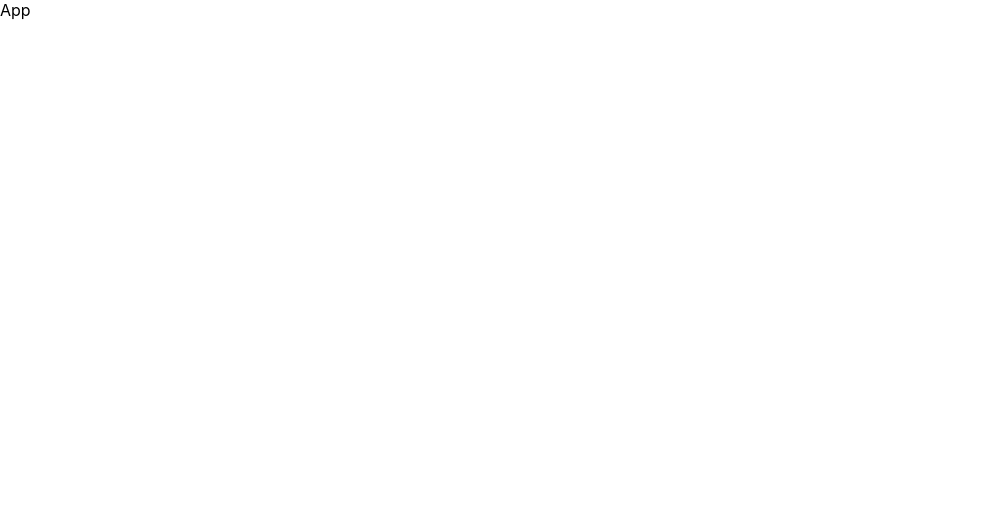
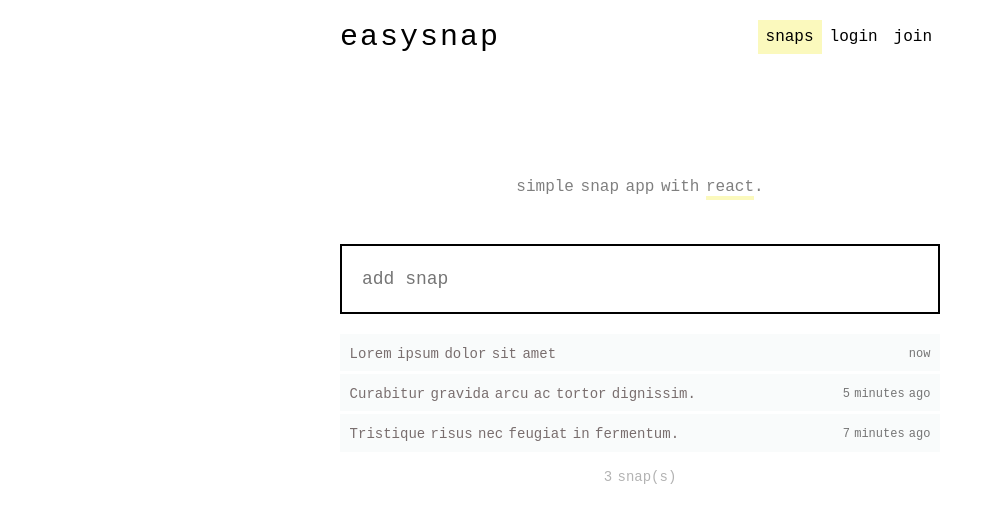
Before and after one commit to mfrkankaya/nodejs, a React (Create React App) app in the folder easysnap/client/: page / in a window 1280 px wide. Shown: the top 522 px of the page, without its empty margins (0-1003 px from the left). Built offline with nearby package versions, Linux system fonts and the light colour scheme.

Commit message:
UI Integration - 1

```diff
--- a/easysnap/client/src/App.js
+++ b/easysnap/client/src/App.js
@@ -1,7 +1,61 @@
 import React from 'react'
 
 function App() {
-  return <div className='App'>App</div>
+  return <div id="app">
+  <div className="container">
+      <div className="header">
+          <div className="logo">
+              <h2 className="logo__title">easysnap</h2>
+          </div>
+
+          <div className="header_menu">
+              <div className="active">
+                  snaps
+              </div>
+              <div>
+                  login
+              </div>
+              <div>
+                  join
+              </div>
+          </div>
+      </div>
+
+      <div className="description">
+          <p className="sub_header__desc">simple snap app with <span>react</span>.</p>
+      </div>
+
+      <div>
+          <form>
+              <input className="add-snap__input" type="text" placeholder="add snap" />
+          </form>
+      </div>
+      <div>
+          <ul className="snaps">
+              <li>
+                  <div className="title">Lorem ipsum dolor sit amet</div>
+                  <div className="date">
+                      <span>now</span>
+                  </div>
+              </li>
+              <li>
+                  <div className="title">Curabitur gravida arcu ac tortor dignissim.</div>
+                  <div className="date">
+                      <span>5 minutes ago</span>
+                  </div>
+              </li>
+              <li>
+                  <div className="title">Tristique risus nec feugiat in fermentum.</div>
+                  <div className="date">
+                      <span>7 minutes ago</span>
+                  </div>
+              </li>
+          </ul>
+      </div>
+      <div className="counter">3 snap(s)</div>
+  </div>
+</div>
+
 }
 
 export default App
--- a/easysnap/client/src/index.css
+++ b/easysnap/client/src/index.css
@@ -1,13 +1,215 @@
 body {
+  font-family: 'Roboto Mono', monospace;
+  word-spacing: -3px;
   margin: 0;
-  font-family: -apple-system, BlinkMacSystemFont, 'Segoe UI', 'Roboto', 'Oxygen',
-    'Ubuntu', 'Cantarell', 'Fira Sans', 'Droid Sans', 'Helvetica Neue',
-    sans-serif;
-  -webkit-font-smoothing: antialiased;
-  -moz-osx-font-smoothing: grayscale;
 }
 
-code {
-  font-family: source-code-pro, Menlo, Monaco, Consolas, 'Courier New',
-    monospace;
+ul {
+  margin: 0;
+  padding: 0;
 }
+
+.container {
+  max-width: 600px;
+  padding: 0 20px;
+  margin: auto;
+  display: flex;
+  flex-direction: column;
+  min-height: 100vh;
+  justify-content: flex-start;
+}
+
+.header {
+  padding: 20px 0;
+  text-align: center;
+  display: grid;
+  grid-template-columns: 40% auto;
+}
+
+.logo {
+  margin-bottom: 30px;
+}
+
+.logo__title {
+  font-weight: 400;
+  font-size: 30px;
+  letter-spacing: 2px;
+  margin: 0;
+  text-align: left;
+}
+
+.description {
+  margin: 4rem 0 3rem 0;
+  text-align: center;
+}
+
+.sub_header__desc {
+  font-family: 'Roboto Mono', monospace;
+  margin: 10px 0 0 0;
+  color: rgba(0, 0, 0, 0.5);
+}
+
+.sub_header__desc span {
+  border-bottom: solid 4px #fbf9bd;
+}
+
+.add-snap {
+  margin-bottom: 20px;
+}
+
+.add-snap__input {
+  width: 100%;
+  min-height: 70px;
+  padding: 0 20px;
+  box-sizing: border-box;
+  outline: none;
+  border: 2px solid #000;
+  font-size: 18px;
+  font-family: 'Roboto Mono', monospace;
+}
+
+.snaps {
+  margin-top: 20px;
+}
+
+.snaps li {
+  -webkit-transform: translateY(0%);
+  transform: translateY(0%);
+  transition: -webkit-transform 400ms ease;
+  transition: transform 400ms ease;
+  transition: transform 400ms ease, -webkit-transform 400ms ease;
+  grid-template-rows: auto auto;
+  grid-template-columns: 70% auto;
+  grid-column-gap: 1rem;
+  -ms-flex-align: center;
+  align-items: center;
+  display: grid;
+  background: #f9fbfb;
+  margin-bottom: 3px;
+  -webkit-animation: enter 400ms cubic-bezier(0.5, 0, 0.2, 1) backwards;
+  animation: enter 400ms cubic-bezier(0.5, 0, 0.2, 1) backwards;
+}
+
+.snaps li.optimistic {
+  opacity: 0.6;
+  animation: none;
+  -webkit-animation: none;
+  transition: none;
+}
+
+li:nth-child(1) {
+  -webkit-animation-delay: calc(1 * 100ms);
+  animation-delay: calc(1 * 100ms);
+}
+li:nth-child(2) {
+  -webkit-animation-delay: calc(2 * 100ms);
+  animation-delay: calc(2 * 100ms);
+}
+li:nth-child(3) {
+  -webkit-animation-delay: calc(3 * 100ms);
+  animation-delay: calc(3 * 100ms);
+}
+li:nth-child(4) {
+  -webkit-animation-delay: calc(4 * 100ms);
+  animation-delay: calc(4 * 100ms);
+}
+li:nth-child(5) {
+  -webkit-animation-delay: calc(5 * 100ms);
+  animation-delay: calc(5 * 100ms);
+}
+
+.snaps li > .title {
+  font-size: 14px;
+  margin: 0 !important;
+  padding: 0.6rem;
+  grid-row: 2/3;
+  color: #796e6e;
+}
+
+.snaps li > .date {
+  padding: 0.6rem;
+  grid-row: 1/-1;
+  text-align: right;
+  color: #757575;
+}
+
+.snaps li .date span {
+  font-size: 12px;
+}
+
+.snaps li .username {
+  font-size: 12px;
+  font-weight: bold;
+}
+
+.loading {
+  text-align: center;
+  padding: 1rem;
+}
+
+.counter {
+  font-family: 'Roboto Mono', monospace;
+  text-align: center;
+  font-size: 14px;
+  color: rgba(0, 0, 0, 0.3);
+  margin-top: 14px;
+}
+
+.header_menu {
+  text-align: right;
+}
+
+.header_menu > a,
+.header_menu > div {
+  display: inline-block;
+  cursor: pointer;
+  font-size: 16px;
+  color: #000;
+  text-decoration: none;
+  padding: 8px;
+}
+
+.header_menu .active {
+  background: #fbf9bd;
+  user-select: none;
+}
+
+.user-form * {
+  font-family: 'Roboto Mono', monospace;
+}
+
+.user-form {
+  text-align: center;
+}
+
+.user-form label {
+  display: block;
+}
+.user-form input {
+  height: 25px;
+  width: 300px;
+  text-indent: 10px;
+  font-size: 14px;
+  margin-bottom: 10px;
+}
+
+.joinedUs {
+  padding: 0.5rem 0;
+  text-align: center;
+}
+
+@-webkit-keyframes enter {
+  from {
+    opacity: 0;
+    -webkit-transform: scale(0.7);
+    transform: scale(0.7);
+  }
+}
+
+@keyframes enter {
+  from {
+    opacity: 0;
+    -webkit-transform: scale(0.7);
+    transform: scale(0.7);
+  }
+}
```
